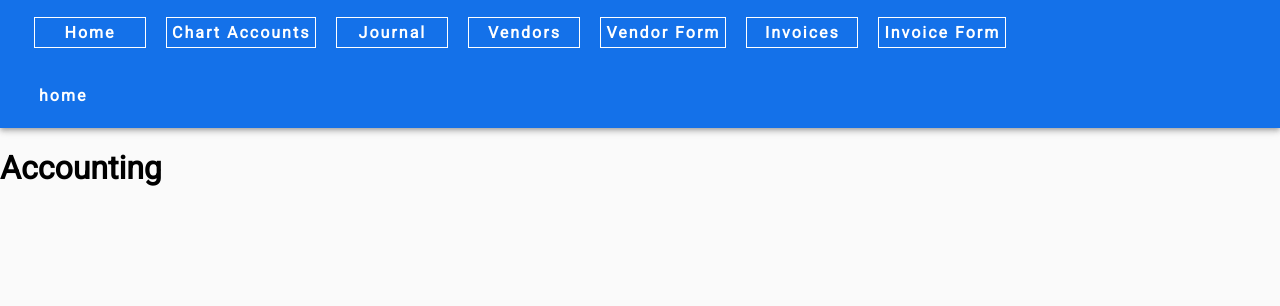
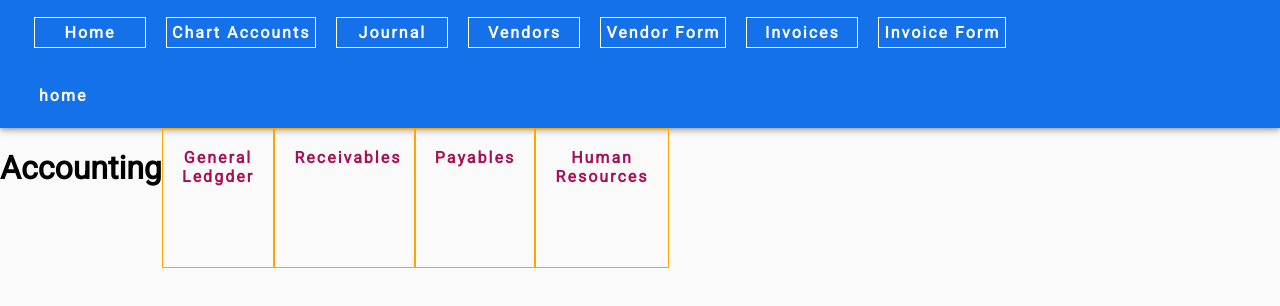
Before and after one commit to philip993/accounting, a React (Create React App) app in the folder acc-front/: page / in a window 1280 px wide. Shown: the top 306 px of the page. Built offline with nearby package versions, Linux system fonts and the light colour scheme.

Commit message:
1.82. Home page - v1

```diff
--- a/acc-front/src/components/Home/Home.js
+++ b/acc-front/src/components/Home/Home.js
@@ -1,9 +1,26 @@
 import React from 'react';
+
+// React Router Dom
+import { Link } from 'react-router-dom';
+// Style
+import './HomeStyle.scss';
 
 const Home = () => {
   return (
     <div className="home">
       <h1>Accounting</h1>
+      <Link className="link" to="/general">
+        General Ledgder
+      </Link>
+      <Link className="link" to="/receivables">
+        Receivables
+      </Link>
+      <Link className="link" to="/payables">
+        Payables
+      </Link>
+      <Link className="link" to="/humanresources">
+        Human Resources
+      </Link>
     </div>
   );
 };
--- /dev/null
+++ b/acc-front/src/components/Home/HomeStyle.scss
@@ -0,0 +1,31 @@
+.home {
+    width: 50%;
+    margin: auto;
+    display: inline-flex;
+    flex-direction: row;
+    row-gap: 10px;
+
+    h1 {
+        text-align: center;
+    }
+
+    .link {
+        width: 100px;
+        height: 100px;
+        text-align: center;
+        text-decoration: none;
+        color: #a90f52;
+        font-size: 1rem;
+        letter-spacing: 2px;
+        font-weight: bold;
+        padding: 3%;
+        border: 1px solid orange;
+        margin: auto;
+
+
+        &:hover {
+            box-shadow: 0px 0px 5px #a90f52;
+            border: 1px solid #a90f52;
+        }
+    }
+}
```
